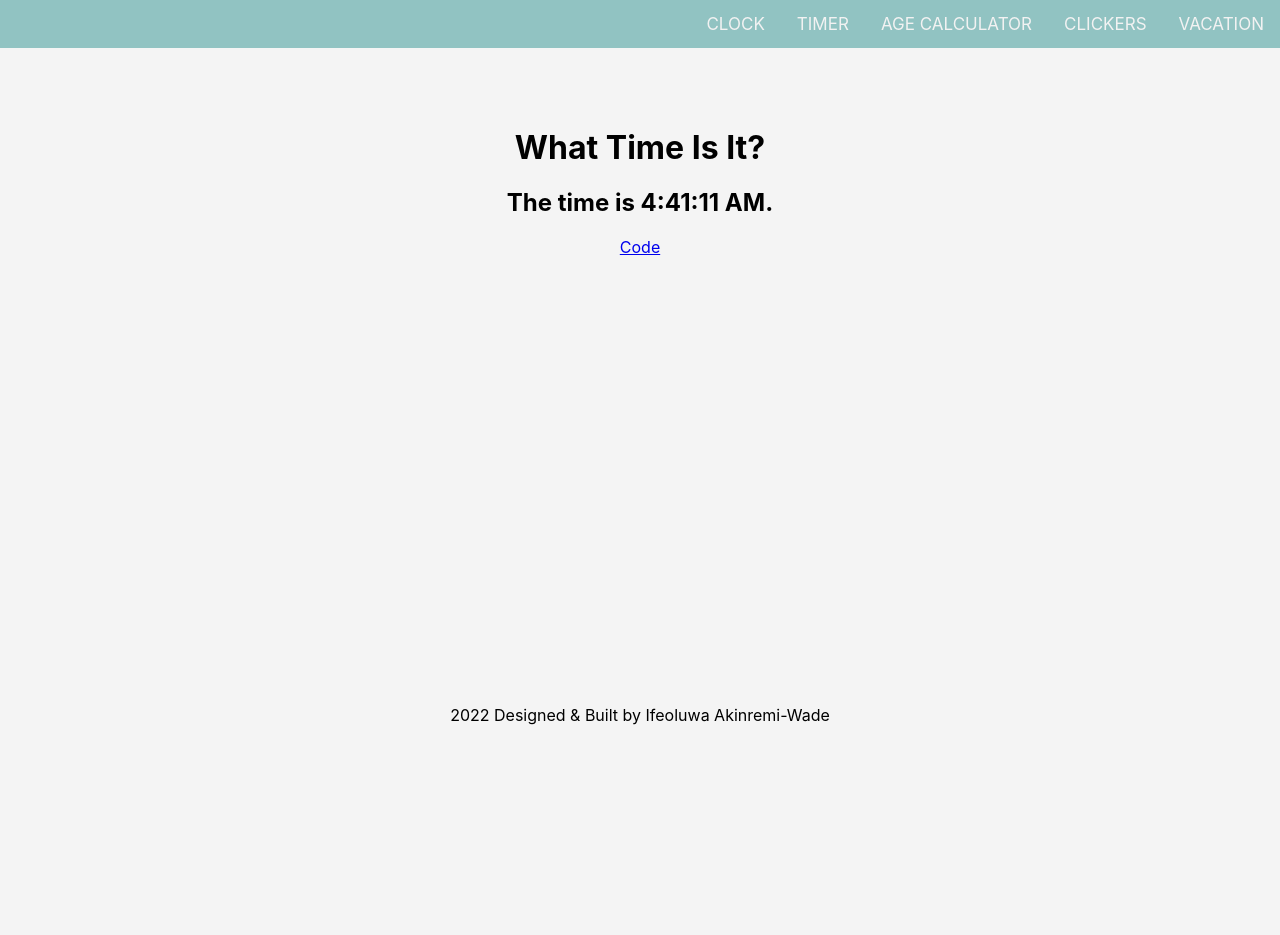
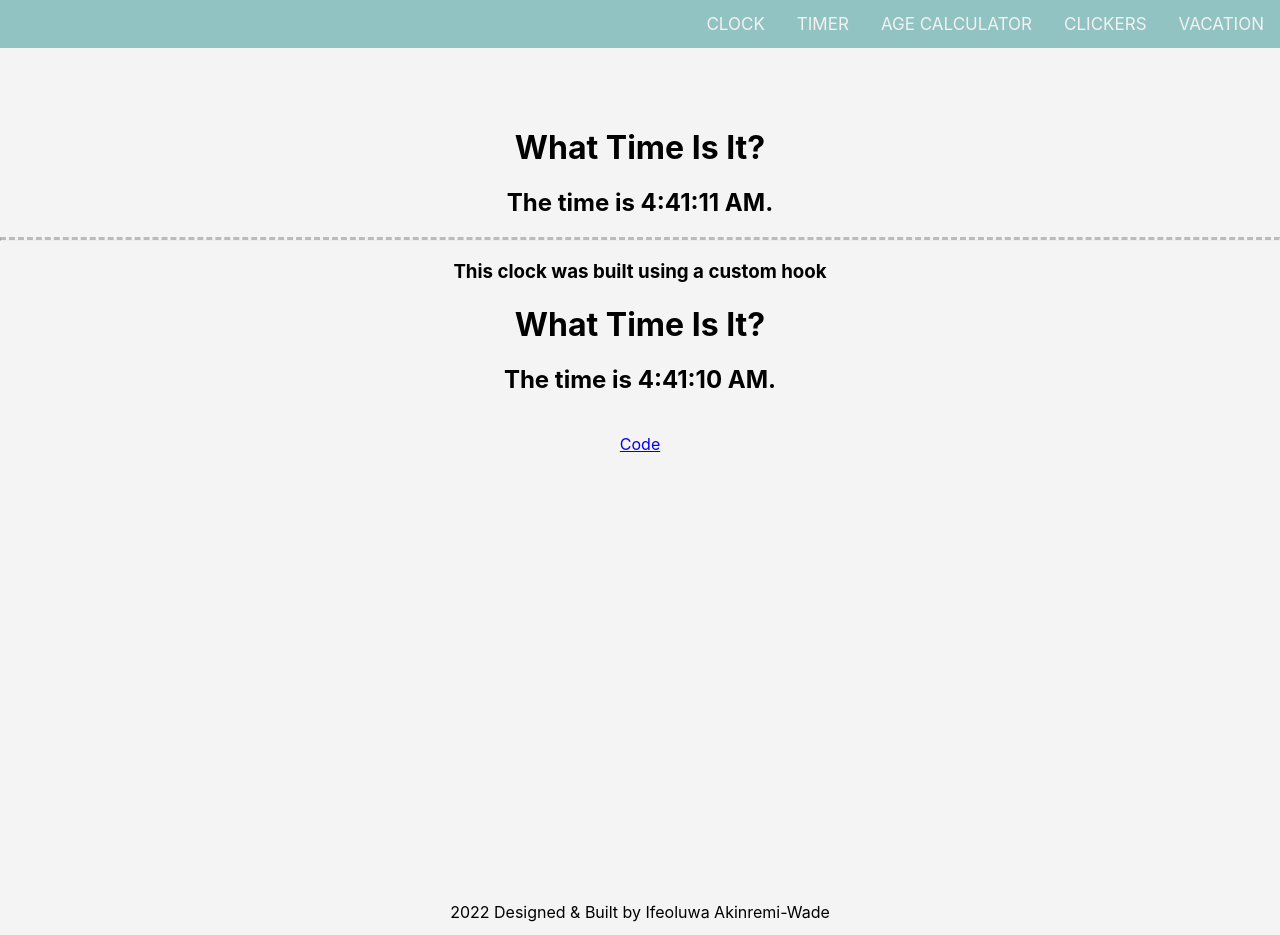
Before and after one commit to IfeAkiWad/learning_hooks, a React (Create React App) app: page / in a window 1280 px wide. Before the commit the page ends 800 px from the top, so only its background shows below. Built offline with nearby package versions, Linux system fonts and the light colour scheme.

Commit message:
finally fixed custom hook bug

```diff
--- a/src/custom hooks/useTimer.js
+++ /dev/null
@@ -1,14 +0,0 @@
-import { useState, useEffect } from "react"
-
-const useTimer = (date = new Date()) => {
-    const [state, setState] = useState(date)
-
-    useEffect (() => {
-        let timer = setInterval(() => setState(date),1000);
-
-        return () => clearInterval(timer)
-    })
-
-    return state
-}
-export default useTimer
--- a/src/custom hooks/ClockWithCustomHook.js
+++ b/src/customhooks/ClockWithCustomHook.js
@@ -1,12 +1,12 @@
 import React from 'react';
-import useTimer from '../custom hooks/useTimer';
+import useTimer from './useTimer';
 
 const ClockWithCustomHook = () => {
     const [clock] = useTimer(new Date())
-
+    console.log(clock)
   return (
       <div>
-          <h1>This clock was built using a custom hook</h1>
+          <h3>This clock was built using a custom hook</h3>
           <h1>What Time Is It?</h1>
           <h2>The time is {clock.toLocaleTimeString()}.</h2>
       </div>
--- /dev/null
+++ b/src/customhooks/useTimer.js
@@ -0,0 +1,14 @@
+import { useState, useEffect } from "react"
+
+const useTimer = (initialValue) => {
+    const [state, setState] = useState(initialValue)
+
+    useEffect (() => {
+        let timer = setInterval(() => setState(initialValue),1000);
+
+        return () => clearInterval(timer)
+    })
+
+    return [state]
+}
+export default useTimer
--- a/src/useContext/Vacation.js
+++ b/src/useContext/Vacation.js
@@ -69,7 +69,7 @@ function Lagos({ james }) {
     return (
         <div>
             <h2> {`${james}`} has arrived in Lagos, Nigeria</h2><br />
-            <hr class="dashed"></hr>
+            <hr className="dashed"></hr>
             <VacationUseContext />
             <a id="github" href="https://github.com/IfeAkiWad/learning_hooks/blob/master/src/useContext/Vacation.js" rel="noreferrer" target="_blank">Code</a>
             <div><Footer /></div>
--- a/src/useEffectHook/Clock.js
+++ b/src/useEffectHook/Clock.js
@@ -1,6 +1,6 @@
 import React from 'react';
 import { useState, useEffect } from 'react';
-import ClockWithCustomHook from '../custom hooks/ClockWithCustomHook';
+import ClockWithCustomHook from '../customhooks/ClockWithCustomHook';
 import Footer from '../Footer';
 
 const Clock = () => {
@@ -16,8 +16,9 @@ const Clock = () => {
       <div>
           <h1>What Time Is It?</h1>
           <h2>The time is {clock.toLocaleTimeString()}.</h2>
+          <hr className="dashed"></hr>
+          <ClockWithCustomHook /><br />
           <a id="github" href="https://github.com/IfeAkiWad/learning_hooks/blob/master/src/useEffectHook/Clock.js" rel="noreferrer" target="_blank">Code</a>
-          {/* <ClockWithCustomHook /> */}
           <Footer />
       </div>
   );
```
